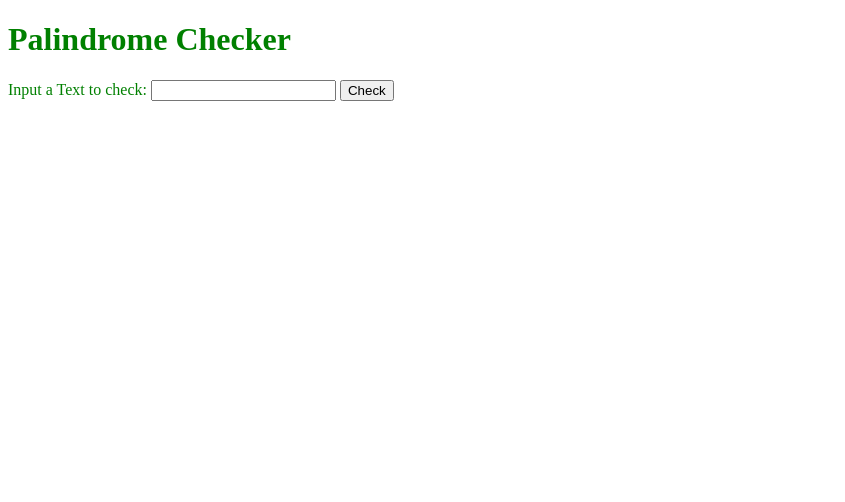
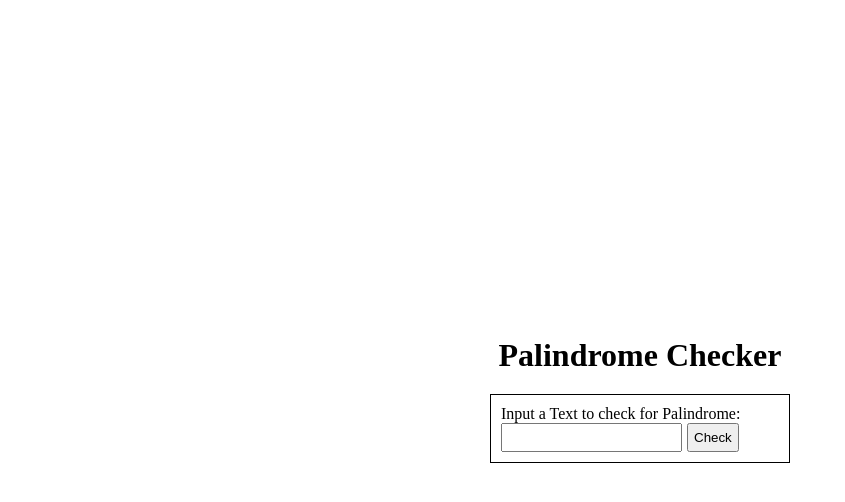
Before and after one commit to leila0202/palindrome-checker, a plain HTML site: page index.html in a window 1280 px wide. Shown: the whole page, without its empty margins (0-845 px from the left). Drawn offline with Linux system fonts and the light colour scheme.

Commit message:
add some layout/styling

```diff
--- a/index.html
+++ b/index.html
@@ -1,5 +1,5 @@
 <!DOCTYPE html>
-<html>
+<html lang="en">
   <head>
     <link rel="stylesheet" href="./styles.css" />
     <meta name="viewport" content="width=device-width, initial-scale=1" />
@@ -8,9 +8,12 @@
   <body>
     <main>
       <h1>Palindrome Checker</h1>
-      <label for="text-input">Input a Text to check: </label
-      ><input type="text" id="text-input" />
-      <button type="button" id="check-btn">Check</button>
+      <div id="input-container">
+        <label for="text-input">Input a Text to check for Palindrome: </label
+        ><input type="text" id="text-input" />
+        <button type="button" id="check-btn">Check</button>
+      </div>
+      <div id="result"></div>
     </main>
     <script src="./script.js"></script>
   </body>
--- a/styles.css
+++ b/styles.css
@@ -1,3 +1,31 @@
-body {
-    color: green;
+* {
+  margin: 0;
+  padding: 0;
+  box-sizing: border-box;
 }
+
+h1 {
+  padding-bottom: 20px;
+}
+
+main {
+  display: flex;
+  flex-direction: column;
+  justify-content: center;
+  align-items: center;
+  width: 100%;
+  min-height: 100vh;
+}
+
+#input-container {
+  display: flex;
+  border: black 1px solid;
+  max-width: 300px;
+  flex-wrap: wrap;
+  padding: 10px;
+}
+
+#input-container button {
+  padding: 5px;
+  margin-left: 5px;
+}
```
